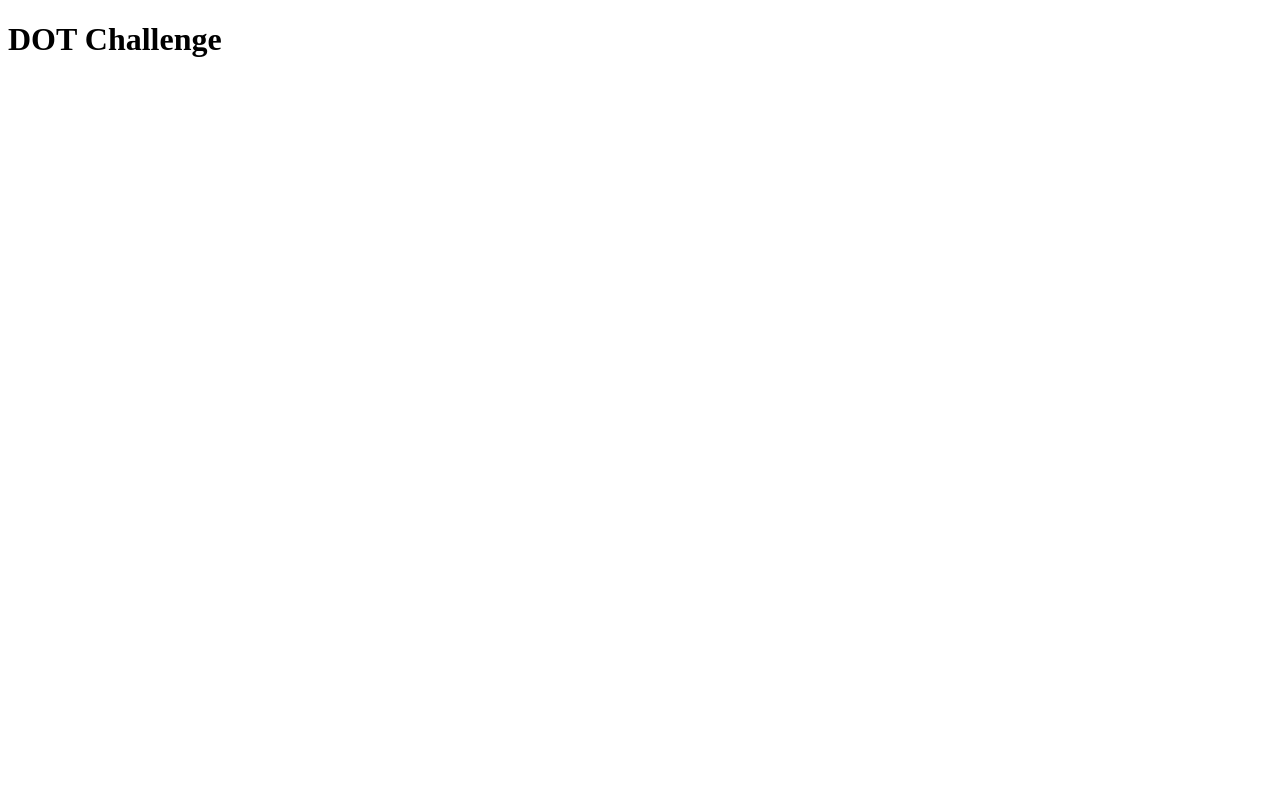
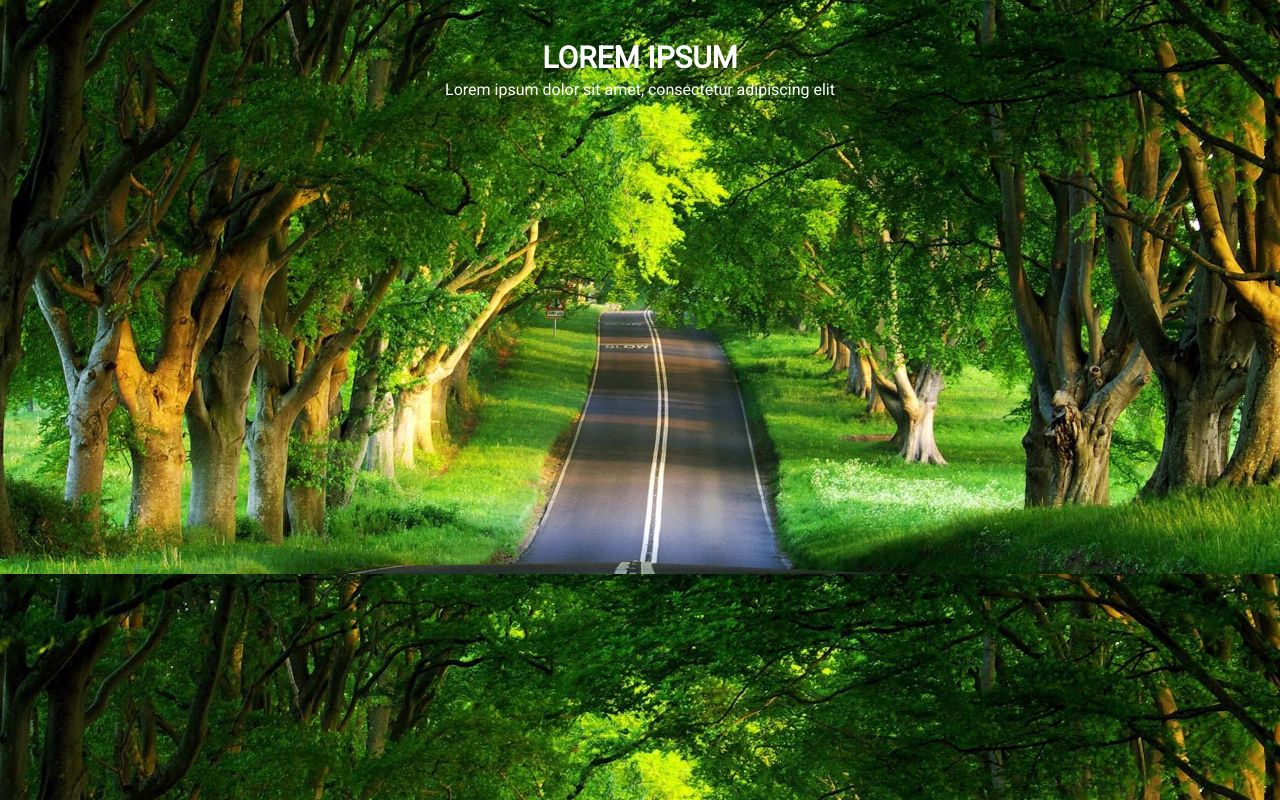
Before and after one commit to marco-amorim/dot-challenge, a React (Create React App) app in the folder react-js/: page / in a window 1280 px wide. Shown: the top 800 px of the page. Built offline with nearby package versions, Linux system fonts and the light colour scheme.

Commit message:
welcome section

```diff
--- a/react-js/public/index.html
+++ b/react-js/public/index.html
@@ -10,34 +10,18 @@
 			content="Web site created using create-react-app"
 		/>
 		<link rel="apple-touch-icon" href="%PUBLIC_URL%/logo192.png" />
-    <!--
-      manifest.json provides metadata used when your web app is installed on a
-      user's mobile device or desktop. See https://developers.google.com/web/fundamentals/web-app-manifest/
-    -->
+
 		<link rel="manifest" href="%PUBLIC_URL%/manifest.json" />
-    <!--
-      Notice the use of %PUBLIC_URL% in the tags above.
-      It will be replaced with the URL of the `public` folder during the build.
-      Only files inside the `public` folder can be referenced from the HTML.
+		<link rel="preconnect" href="https://fonts.gstatic.com" />
+		<link
+			href="https://fonts.googleapis.com/css2?family=Roboto&display=swap"
+			rel="stylesheet"
+		/>
 
-      Unlike "/favicon.ico" or "favicon.ico", "%PUBLIC_URL%/favicon.ico" will
-      work correctly both with client-side routing and a non-root public URL.
-      Learn how to configure a non-root public URL by running `npm run build`.
-    -->
-    <title>React App</title>
+		<title>DOT Challenge</title>
 	</head>
 	<body>
 		<noscript>You need to enable JavaScript to run this app.</noscript>
 		<div id="root"></div>
-    <!--
-      This HTML file is a template.
-      If you open it directly in the browser, you will see an empty page.
-
-      You can add webfonts, meta tags, or analytics to this file.
-      The build step will place the bundled scripts into the <body> tag.
-
-      To begin the development, run `npm start` or `yarn start`.
-      To create a production bundle, use `npm run build` or `yarn build`.
-    -->
 	</body>
 </html>
--- a/react-js/src/App.js
+++ b/react-js/src/App.js
@@ -1,5 +1,12 @@
+import './assets/styles/global.css';
+import Welcome from './sections/Welcome';
+
 function App() {
-	return <h1>DOT Challenge</h1>;
+	return (
+		<>
+			<Welcome />
+		</>
+	);
 }
 
 export default App;
--- /dev/null
+++ b/react-js/src/assets/styles/global.css
@@ -0,0 +1,6 @@
+body {
+	margin: 0;
+	padding: 0;
+	color: white;
+	font-family: 'Roboto';
+}
--- /dev/null
+++ b/react-js/src/components/ImagesCarousel/index.js
@@ -0,0 +1,29 @@
+import React from 'react';
+import './styles.css';
+
+const ImagesCarousel = ({ title, subtitle, images }) => {
+	const renderImages = () => {
+		return images?.map((image, index) => {
+			return <img key={index} src={image} alt={`Carousel Item ${index}`} />;
+		});
+	};
+
+	return (
+		<div className="imgCarousel">
+			<div className="imgCarousel__text">
+				<h1>{title}</h1>
+				<p>{subtitle}</p>
+			</div>
+
+			{renderImages()}
+
+			<div className="imgCarousel__buttons">
+				<button>O</button>
+				<button>O</button>
+				<button>O</button>
+			</div>
+		</div>
+	);
+};
+
+export default ImagesCarousel;
--- /dev/null
+++ b/react-js/src/components/ImagesCarousel/styles.css
@@ -0,0 +1,61 @@
+.imgCarousel {
+	height: 100%;
+	width: 100vw;
+	display: flex;
+	justify-content: center;
+	flex-direction: column;
+	background-color: #454545;
+	text-align: center;
+	position: relative;
+}
+
+.imgCarousel .imgCarousel__text h1 {
+	font-size: 30px;
+	color: #fefefe;
+	font-weight: 700;
+	font-family: 'Roboto';
+	margin: 10px auto 5px auto;
+}
+
+.imgCarousel .imgCarousel__text p {
+	font-size: 16px;
+	color: #ffffff;
+	font-weight: 400;
+	font-family: 'Roboto';
+	margin: 0px auto 15px auto;
+}
+
+.imgCarousel .imgCarousel__buttons {
+	text-align: center;
+	position: absolute;
+	left: 0;
+	right: 0;
+	bottom: 0;
+	margin-left: auto;
+	margin-right: auto;
+}
+
+@media (max-width: 767px) {
+	.imgCarousel {
+		height: 50%;
+	}
+
+	.imgCarousel .imgCarousel__text p {
+		width: 200px;
+	}
+}
+
+@media (min-width: 767px) {
+	.imgCarousel .imgCarousel__text {
+		position: absolute;
+		left: 0;
+		right: 0;
+		top: 30px;
+		margin-left: auto;
+		margin-right: auto;
+	}
+
+	.imgCarousel img {
+		margin-top: -73px;
+	}
+}
--- /dev/null
+++ b/react-js/src/sections/Welcome/index.js
@@ -0,0 +1,17 @@
+import React from 'react';
+import bgImg from '../../assets/images/img1.jpg';
+import ImagesCarousel from '../../components/ImagesCarousel';
+
+const Welcome = () => {
+	return (
+		<section id="welcome">
+			<ImagesCarousel
+				title="LOREM IPSUM"
+				subtitle="Lorem ipsum dolor sit amet, consectetur adipiscing elit"
+				images={[bgImg, bgImg, bgImg]}
+			/>
+		</section>
+	);
+};
+
+export default Welcome;
```
Also changed, not shown: react-js/src/assets/images/img1.jpg (added), react-js/src/sections/About/index.js (added), react-js/src/sections/Cards/index.js (added), react-js/src/sections/Contact/index.js (added), react-js/src/sections/Info/index.js (added). Lines whose indentation alone changed are shown as unchanged.
